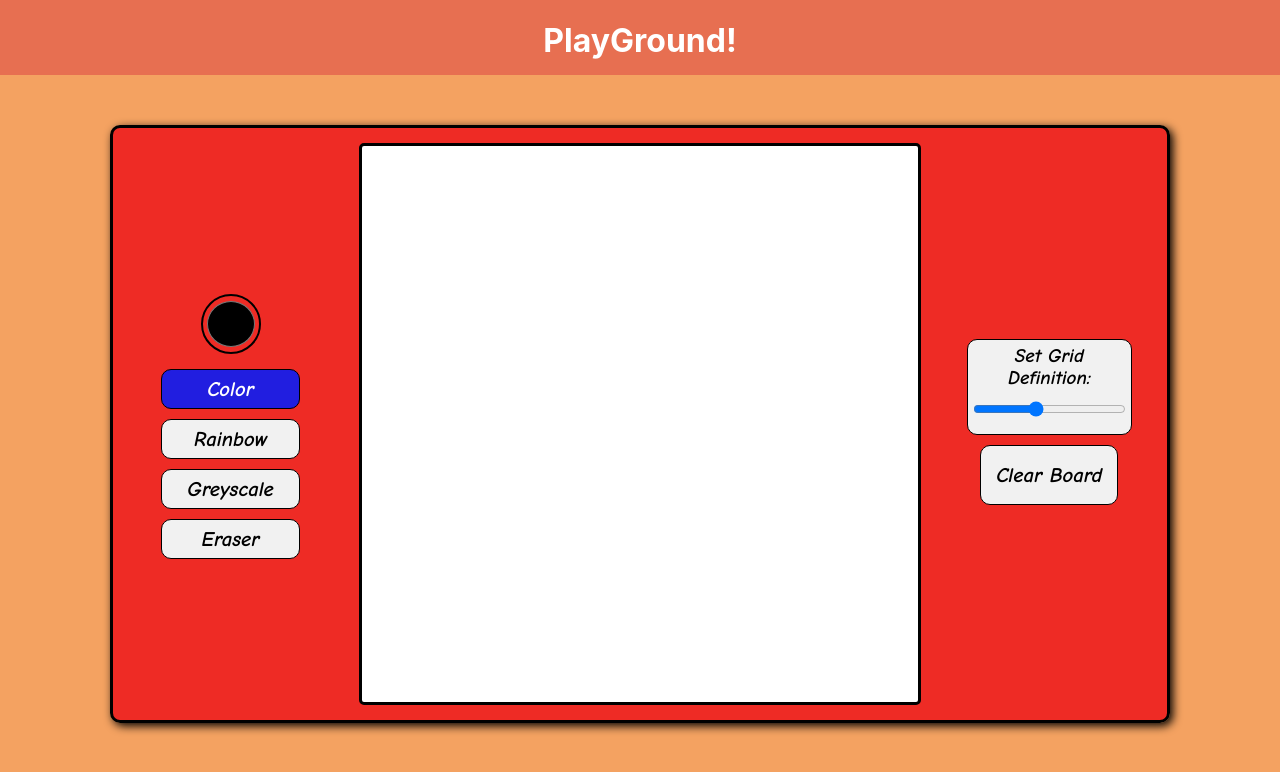
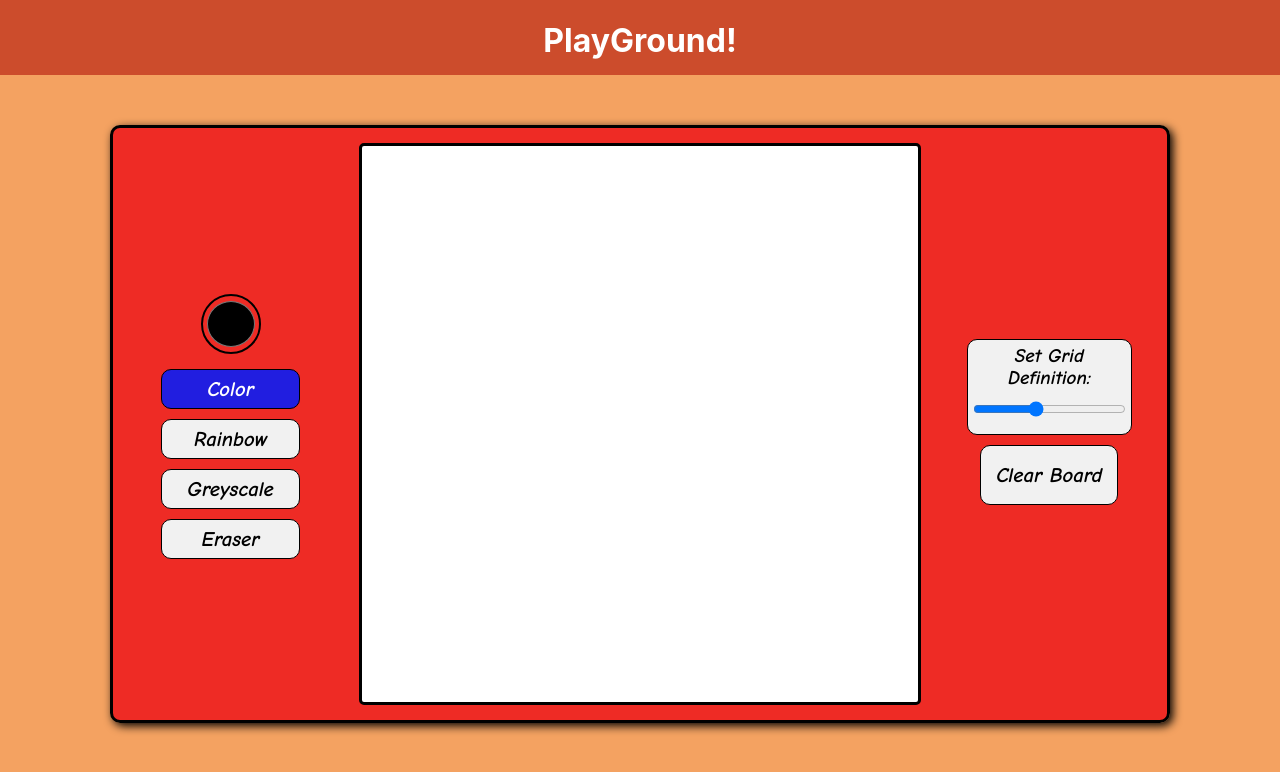
Before and after one commit to federico-palma/playground, a React (Create React App) app: page /Etch-a-Sketch in a window 1280 px wide. Shown: the top 772 px of the page. Built offline with nearby package versions, Linux system fonts and the light colour scheme; the HTML template or start-up script is replaced by a standard one.

Commit message:
Slight change in etch a sketch header color

```diff
--- a/src/Styles/Header.module.css
+++ b/src/Styles/Header.module.css
@@ -18,5 +18,5 @@
 }
 
 .eas {
-    background-color: #e76f51;
+    background-color: #cc4c2c;
 }
```
